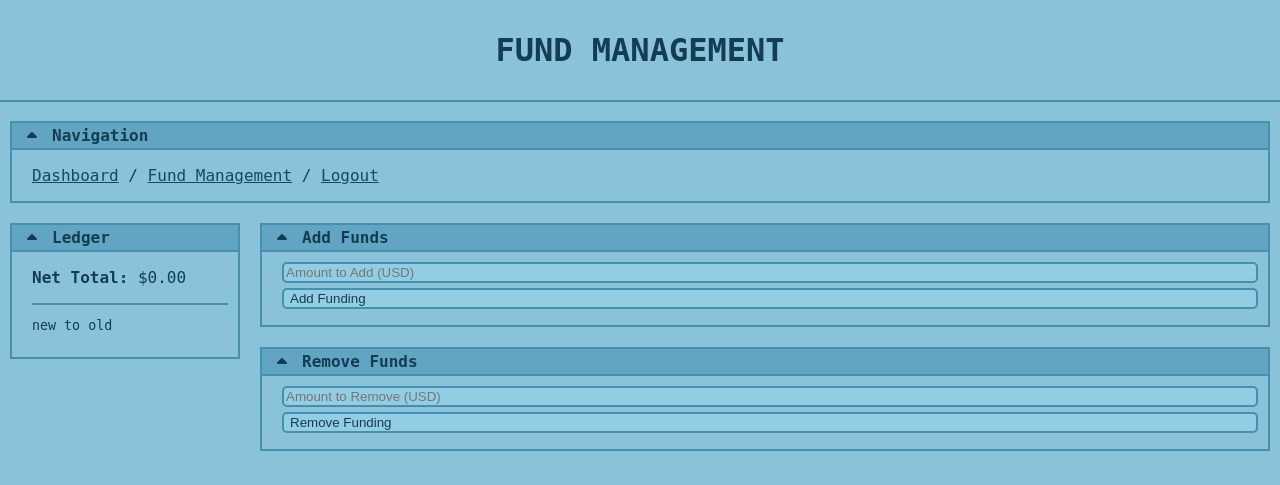
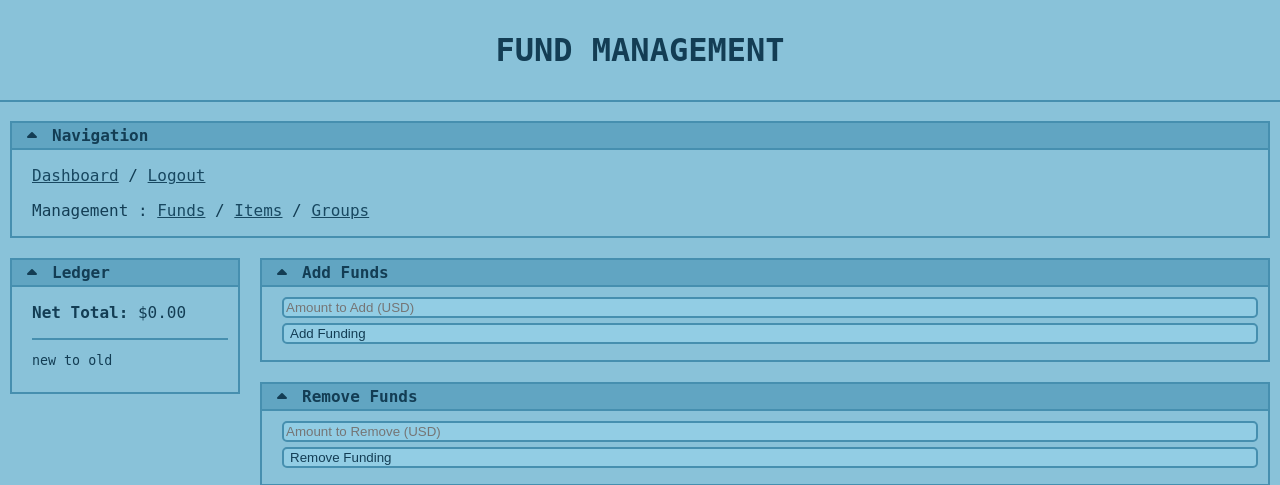
Before and after one commit to AndrewCromar/web-wishlist, a PHP site: page /pages/funds.php in a window 1280 px wide. Shown: the top 485 px of the page. Run offline with PHP 8.4, Linux system fonts and the light colour scheme; the visitor is signed in with stand-in values (Sample User, id 1); data that the repository does not hold is empty; some libraries are stand-ins or nearby versions; some web fonts are replaced.

Commit message:
update navbar

```diff
--- a/public/pages/funds.php
+++ b/public/pages/funds.php
@@ -38,6 +38,7 @@ if (!isset($_SESSION['uid'])) {
 <link rel="stylesheet" href="../styles/scroll-section.css" />
 
 <div class="content">
+    <!-- TITLE -->
     <div>
         <div class="center-center">
             <h1>FUND MANAGEMENT</h1>
@@ -45,6 +46,7 @@ if (!isset($_SESSION['uid'])) {
     </div>
     <div>
         <br>
+        <!-- NAVIGATION -->
         <div class="dropdown open">
             <div onclick="ToggleDropdown(this.parentElement)">
                 <i class="fa-solid fa-caret-down"></i>
@@ -54,12 +56,20 @@ if (!isset($_SESSION['uid'])) {
                 <p>
                     <span><a href="dashboard.php">Dashboard</a></span>
                     /
-                    <span><a href="funds.php">Fund Management</a></span>
+                    <span><a onclick="Logout();">Logout</a></span>
+                </p>
+                <p>
+                    <span>Management</span>
+                    :
+                    <span><a href="funds.php">Funds</a></span>
                     /
-                    <span><a onclick="Logout();">Logout</a></span>
+                    <span><a href="funds.php">Items</a></span>
+                    /
+                    <span><a href="funds.php">Groups</a></span>
                 </p>
             </div>
         </div>
+        <!-- FORMS -->
         <div class="left-right">
             <div style="flex: none; width: 250px;">
                 <div class="dropdown open">
```
